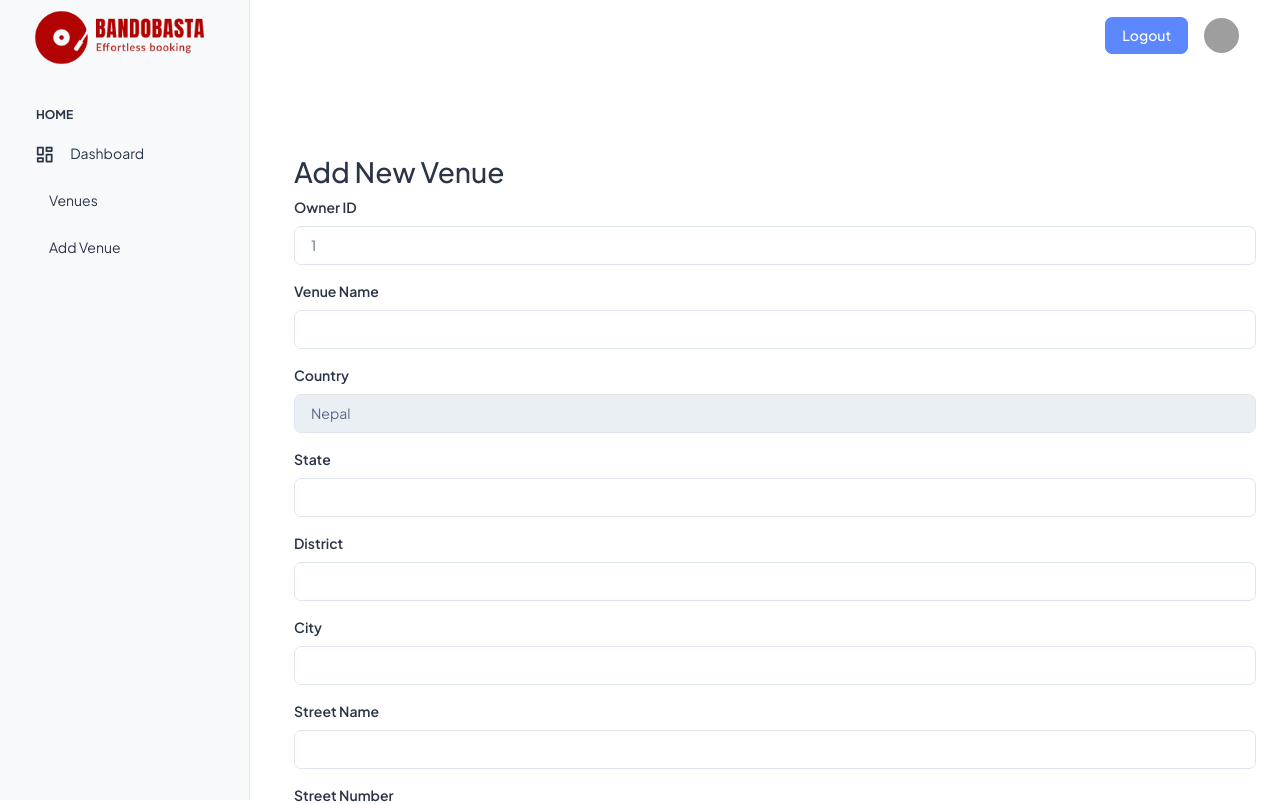
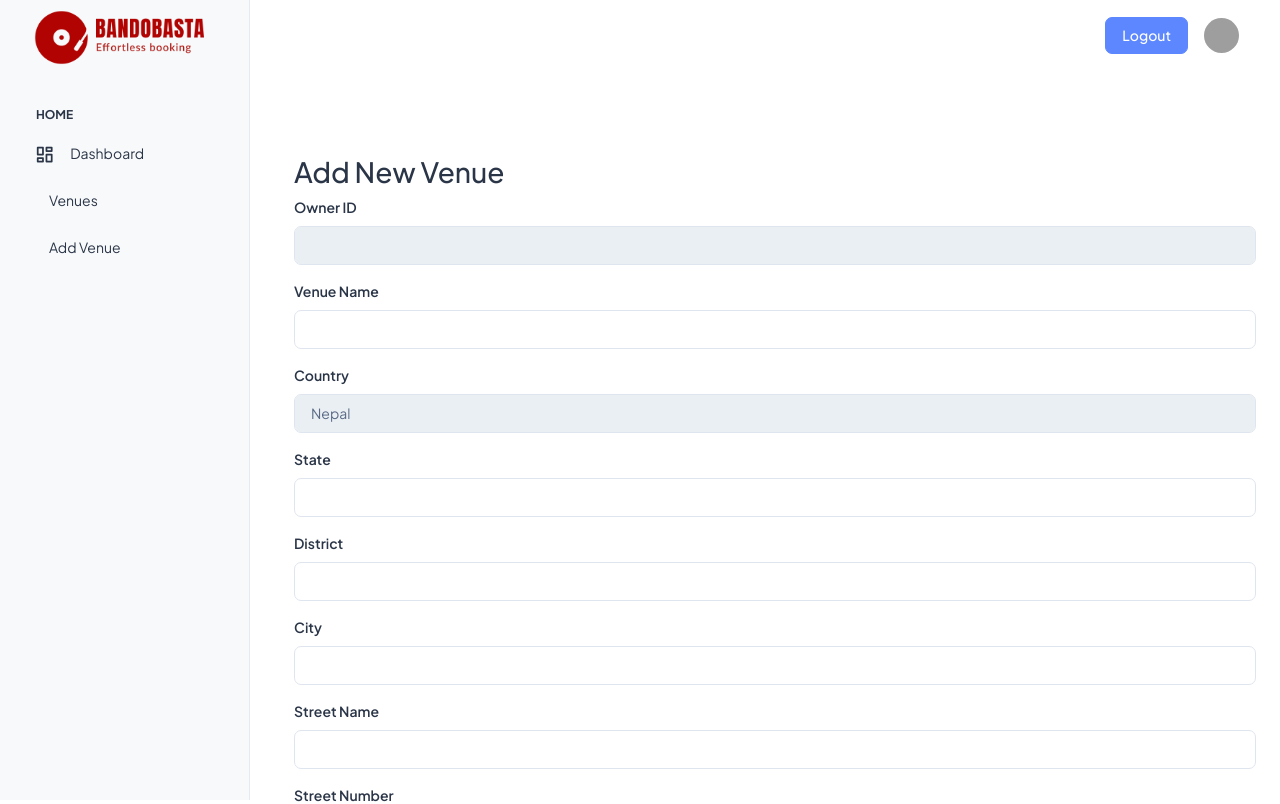
Before and after one commit to khadkaabhishek07/BBAngular, an Angular app: page /addvenue in a window 1280 px wide. Shown: the top 804 px of the page. Built offline with nearby package versions, Linux system fonts and the light colour scheme; grey boxes are pictures that could not be loaded.

Commit message:
owner_id_fetch_dynamically_addvenueform

```diff
--- a/src/app/add-venue/add-venue.component.html
+++ b/src/app/add-venue/add-venue.component.html
@@ -17,8 +17,16 @@
                 <form (ngSubmit)="addVenue()">
                     <div class="mb-3">
                         <label for="ownerId" class="form-label">Owner ID</label>
-                        <input type="text" id="ownerId" [(ngModel)]="venueDetails.ownerId" name="ownerId" class="form-control" required>
-                    </div>
+                        <input
+                          type="text"
+                          id="ownerId"
+                          [(ngModel)]="venueDetails.ownerId"
+                          name="ownerId"
+                          class="form-control"
+                          required
+                          [disabled]="!isAdmin">
+                      </div>
+
                     <div class="mb-3">
                         <label for="name" class="form-label">Venue Name</label>
                         <input type="text" id="name" [(ngModel)]="venueDetails.name" name="name" class="form-control" required>
--- a/src/app/add-venue/add-venue.component.ts
+++ b/src/app/add-venue/add-venue.component.ts
@@ -1,4 +1,4 @@
-import { Component } from '@angular/core';
+import { Component, OnInit } from '@angular/core';
 import { HttpClient } from '@angular/common/http';
 import { Router } from '@angular/router';
 import { AuthService } from '../services/auth.service';
@@ -8,9 +8,9 @@ import { AuthService } from '../services/auth.service';
   templateUrl: './add-venue.component.html',
   styleUrls: ['./add-venue.component.css']
 })
-export class AddVenueComponent {
+export class AddVenueComponent implements OnInit {
   venueDetails = {
-    ownerId: '1',
+    ownerId: '', // Will be dynamically set based on role
     name: '',
     country: 'Nepal',
     state: '',
@@ -32,8 +32,23 @@ export class AddVenueComponent {
   panImage: File | null = null;
   licenseImage: File | null = null;
   venueImages: File[] = [];
+  isAdmin: boolean = false; // Tracks if the user has admin privileges
 
   constructor(private authService: AuthService, private http: HttpClient, private router: Router) {}
+
+  ngOnInit(): void {
+    this.isAdmin = this.authService.isAdmin(); // Check if the user is an admin
+    this.initializeOwnerId();
+  }
+
+  initializeOwnerId(): void {
+    if (!this.isAdmin) {
+      const ownerId = this.authService.getUserId();
+      if (ownerId) {
+        this.venueDetails.ownerId = ownerId;
+      }
+    }
+  }
 
   logout() {
     this.authService.logout();
```
